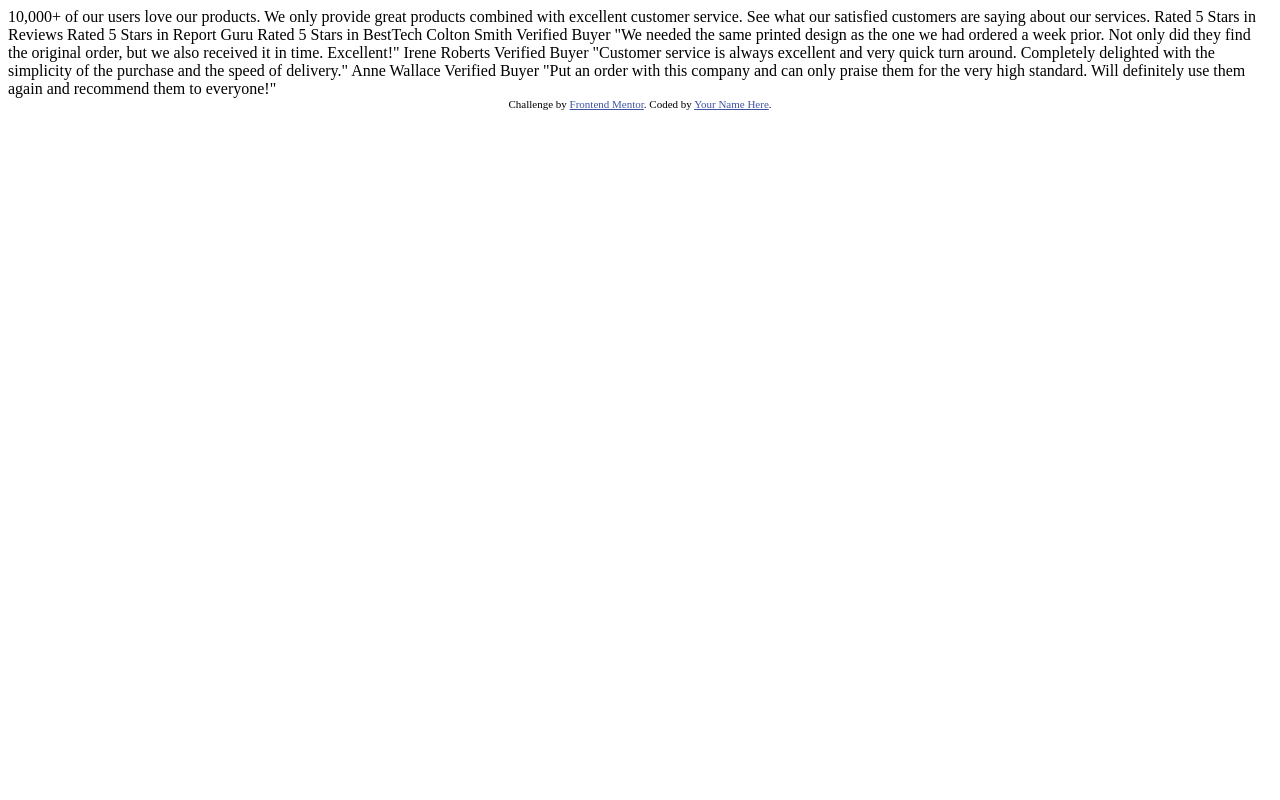
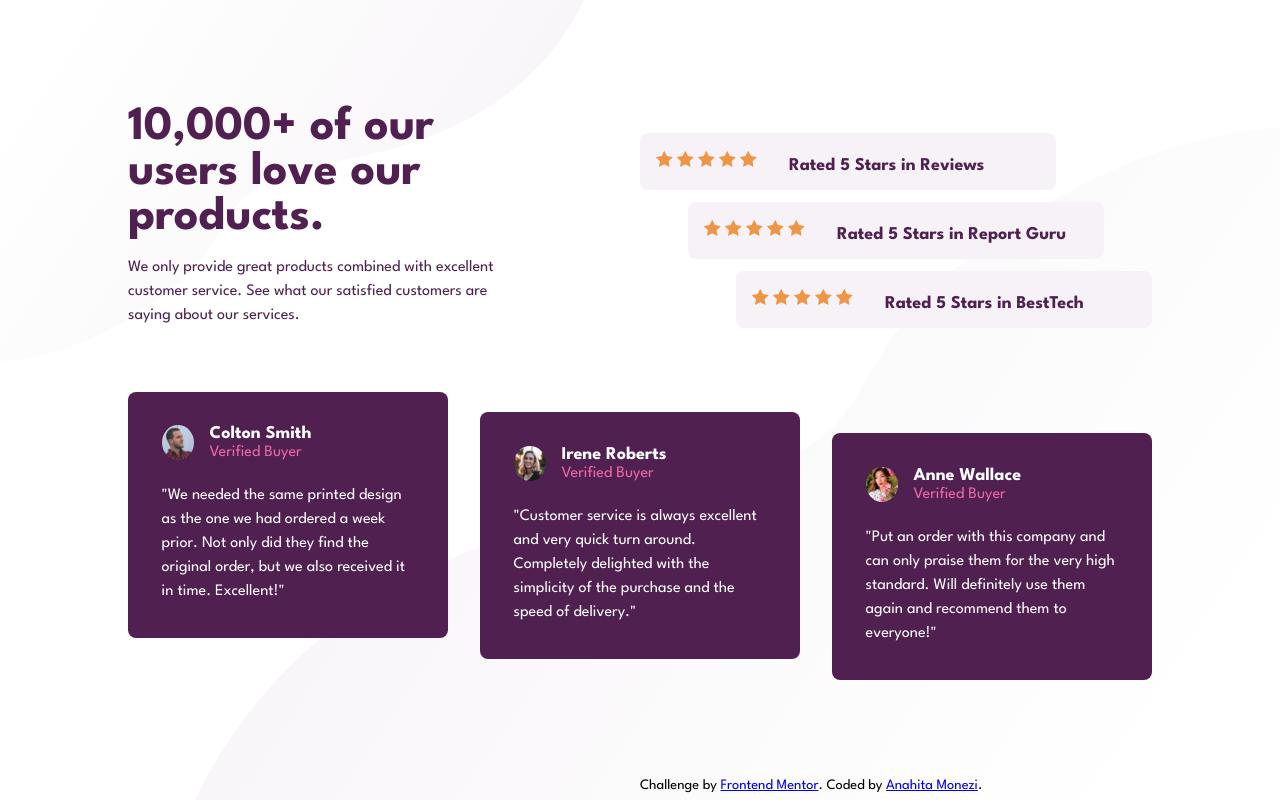
Before and after one commit to NallyNik/fm-social-proof-section, a plain HTML site: page index.html in a window 1280 px wide. Drawn offline with Linux system fonts and the light colour scheme.

Commit message:
add: semantic, responsive design

```diff
--- /dev/null
+++ b/assets/css/index.css
@@ -0,0 +1,167 @@
+@import url('https://fonts.googleapis.com/css2?family=League+Spartan:wght@400;500;700&display=swap');
+
+* {
+    margin: 0;
+    padding: 0;
+    font-family: 'League Spartan', sans-serif;
+}
+
+body {
+    background: url('../images/bg-pattern-top-mobile.svg') no-repeat,
+                    bottom right url('../images/bg-pattern-bottom-mobile.svg') no-repeat;
+}
+h1 {
+    margin: 1rem 3rem;
+
+    font-size: xx-large;
+}
+h2 {
+    font-size: medium;
+}
+h3 {
+    color: hsl(333, 80%, 67%);
+    font-size: medium;
+    font-weight: 400;
+}
+p {
+    line-height: 1.5;
+}
+main {
+    padding: 1.5rem;
+}
+/*first section*/
+.first-section {
+    padding: 1rem 0;
+
+    color: hsl(300, 43%, 22%);
+    text-align: center;
+}
+.rate {
+    padding: 1rem;
+    margin: 1rem 0;
+
+    background-color: hsl(300, 24%, 96%);
+    border-radius: 0.5rem;
+    text-align: center;
+}
+.rate h2 {
+    margin-top: 0.5rem;
+}
+
+/*second section*/
+.quote {
+    margin: 1rem 0;
+    padding: 2.1rem;
+
+    background-color: hsl(300, 43%, 22%);
+    color: hsl(0, 0%, 100%);
+    border-radius: 0.5rem;
+}
+.quote__header {
+    margin-bottom: 1.5rem;
+
+    display: flex;
+    gap: 1rem;
+}
+.quote__header img {
+    width: 2rem;
+    border-radius: 50%;
+}
+.quote__header div {
+    display: flex;
+    flex-direction: column;
+    gap: 0.2rem;
+}
+
+/*footer*/
+.attribution {
+    margin-bottom: 0.5rem;
+
+    font-size: 0.9rem;
+    text-align: center;
+}
+.attribution a:hover {
+    color: hsl(333, 80%, 67%);
+    text-decoration: none;
+    font-weight: bold;
+}
+
+@media (min-width: 800px) {
+    body {
+        min-height: 100vh;
+        display: flex;
+        flex-direction: column;
+        align-items: center;
+        justify-content: center;
+    }
+    main {
+        width: 60%;
+    }
+}
+@media (min-width: 1100px) {
+    body {
+        background: url('../images/bg-pattern-top-desktop.svg') no-repeat,
+                    bottom right url('../images/bg-pattern-bottom-desktop.svg') no-repeat;
+    }
+    main {
+        width: 80%;
+    }
+    h1 {
+        margin: -1rem 0 1rem;
+        font-size: 3rem;
+    }
+    h2 {
+        font-size: large;
+    }
+    .first-section {
+        margin-bottom: 2rem;
+        display: flex;
+        justify-content: space-between;
+    }
+    .header {
+        width: 25rem;
+        text-align: left;
+    }
+    .stars {
+        width: 32rem;
+        display: grid;
+        align-items: end;
+    }
+    .rate {
+        width: 24rem;
+        margin: 0;
+        display: flex;
+        align-items: center;
+        gap: 2rem;
+    }
+    .reviews {
+        justify-self: start;
+    }
+    .guru {
+        justify-self: center;
+    }
+    .tech {
+        justify-self: end;
+    }
+
+    .second-section {
+        height: 20rem;
+        display: grid;
+        grid-template-columns: repeat(3, 1fr);
+        gap: 2rem;
+    }
+    .colton {
+        align-self: self-start;
+    }
+    .irene {
+        align-self: center;
+    }
+    .anne {
+        align-self: self-end;
+    }
+
+    .attribution {
+        position: absolute;
+        bottom: 0;
+    }
+}
--- a/index.html
+++ b/index.html
@@ -3,59 +3,94 @@
   <head>
     <meta charset="UTF-8" />
     <meta name="viewport" content="width=device-width, initial-scale=1.0" />
-    <!-- displays site properly based on user's device -->
 
-    <link
-      rel="icon"
-      type="image/png"
-      sizes="32x32"
-      href="./images/favicon-32x32.png"
-    />
-
+    <link rel="icon" type="image/png" sizes="32x32" href="./assets/images/favicon-32x32.png"/>
+    <link rel="stylesheet" href="./assets/css/index.css">
     <title>Frontend Mentor | Social proof section</title>
-
-    <!-- Feel free to remove these styles or customise in your own stylesheet 👍 -->
-    <style>
-      .attribution {
-        font-size: 11px;
-        text-align: center;
-      }
-      .attribution a {
-        color: hsl(228, 45%, 44%);
-      }
-    </style>
   </head>
   <body>
-    10,000+ of our users love our products.
-
-    We only provide great products combined with excellent customer service.
-    See what our satisfied customers are saying about our services.
-
-    Rated 5 Stars in Reviews
-    Rated 5 Stars in Report Guru
-    Rated 5 Stars in BestTech
-
-    Colton Smith
-    Verified Buyer
-    "We needed the same printed design as the one we had ordered a week prior.
-    Not only did they find the original order, but we also received it in time.
-    Excellent!"
-
-    Irene Roberts
-    Verified Buyer
-    "Customer service is always excellent and very quick turn around. Completely
-    delighted with the simplicity of the purchase and the speed of delivery."
-
-    Anne Wallace
-    Verified Buyer
-    "Put an order with this company and can only praise them for the very high
-    standard. Will definitely use them again and recommend them to everyone!"
-
-    <div class="attribution">
-      Challenge by
-      <a href="https://www.frontendmentor.io?ref=challenge" target="_blank"
-        >Frontend Mentor</a
-      >. Coded by <a href="#">Your Name Here</a>.
-    </div>
+    <main>
+      <section class="first-section">
+        <section class="header">
+          <h1>10,000+ of our users love our products.</h1>
+          <p>We only provide great products combined with excellent customer service.
+            See what our satisfied customers are saying about our services.</p>
+        </section>
+        <section class="stars">
+          <div class="rate reviews">
+            <figure>
+              <img src="./assets/images/icon-star.svg" alt="">
+              <img src="./assets/images/icon-star.svg" alt="">
+              <img src="./assets/images/icon-star.svg" alt="">
+              <img src="./assets/images/icon-star.svg" alt="">
+              <img src="./assets/images/icon-star.svg" alt="">
+            </figure>
+            <h2>Rated 5 Stars in Reviews</h2>
+          </div>
+          <div class="rate guru">
+            <figure>
+              <img src="./assets/images/icon-star.svg" alt="">
+              <img src="./assets/images/icon-star.svg" alt="">
+              <img src="./assets/images/icon-star.svg" alt="">
+              <img src="./assets/images/icon-star.svg" alt="">
+              <img src="./assets/images/icon-star.svg" alt="">
+            </figure>
+            <h2>Rated 5 Stars in Report Guru</h2>
+          </div>
+          <div class="rate tech">
+            <figure>
+              <img src="./assets/images/icon-star.svg" alt="">
+              <img src="./assets/images/icon-star.svg" alt="">
+              <img src="./assets/images/icon-star.svg" alt="">
+              <img src="./assets/images/icon-star.svg" alt="">
+              <img src="./assets/images/icon-star.svg" alt="">
+            </figure>
+            <h2>Rated 5 Stars in BestTech</h2>
+          </div>
+        </section>
+      </section>
+      <section class="second-section">
+        <div class="quote colton">
+          <header class="quote__header">
+            <img src="./assets/images/image-colton.jpg" alt="">
+            <div>
+              <h2>Colton Smith</h2>
+              <h3>Verified Buyer</h3>
+            </div>
+          </header>
+          <p>"We needed the same printed design as the one we had ordered a week prior.
+                Not only did they find the original order, but we also received it in time.
+                Excellent!"</p>
+        </div>
+        <div class="quote irene">
+          <header class="quote__header">
+            <img src="./assets/images/image-irene.jpg" alt="">
+            <div>
+              <h2>Irene Roberts</h2>
+              <h3>Verified Buyer</h3>
+            </div>
+          </header>
+          <p>"Customer service is always excellent and very quick turn around.
+            Completely delighted with the simplicity of the purchase and the speed of delivery."</p>
+        </div>
+        <div class="quote anne">
+          <header class="quote__header">
+            <img src="./assets/images/image-anne.jpg" alt="">
+            <div>
+              <h2>Anne Wallace</h2>
+              <h3>Verified Buyer</h3>
+            </div>
+          </header>
+          <p>"Put an order with this company and can only praise them for the very high standard.
+            Will definitely use them again and recommend them to everyone!"</p>
+        </div>
+      </section>
+    </main>
+    <footer>
+      <div class="attribution">
+        Challenge by <a href="https://www.frontendmentor.io?ref=challenge" target="_blank">Frontend Mentor</a>.
+        Coded by <a href="https://www.linkedin.com/in/anahitareismonezi/" target="_blank">Anahita Monezi</a>.
+      </div>
+    </footer>
   </body>
 </html>
```
